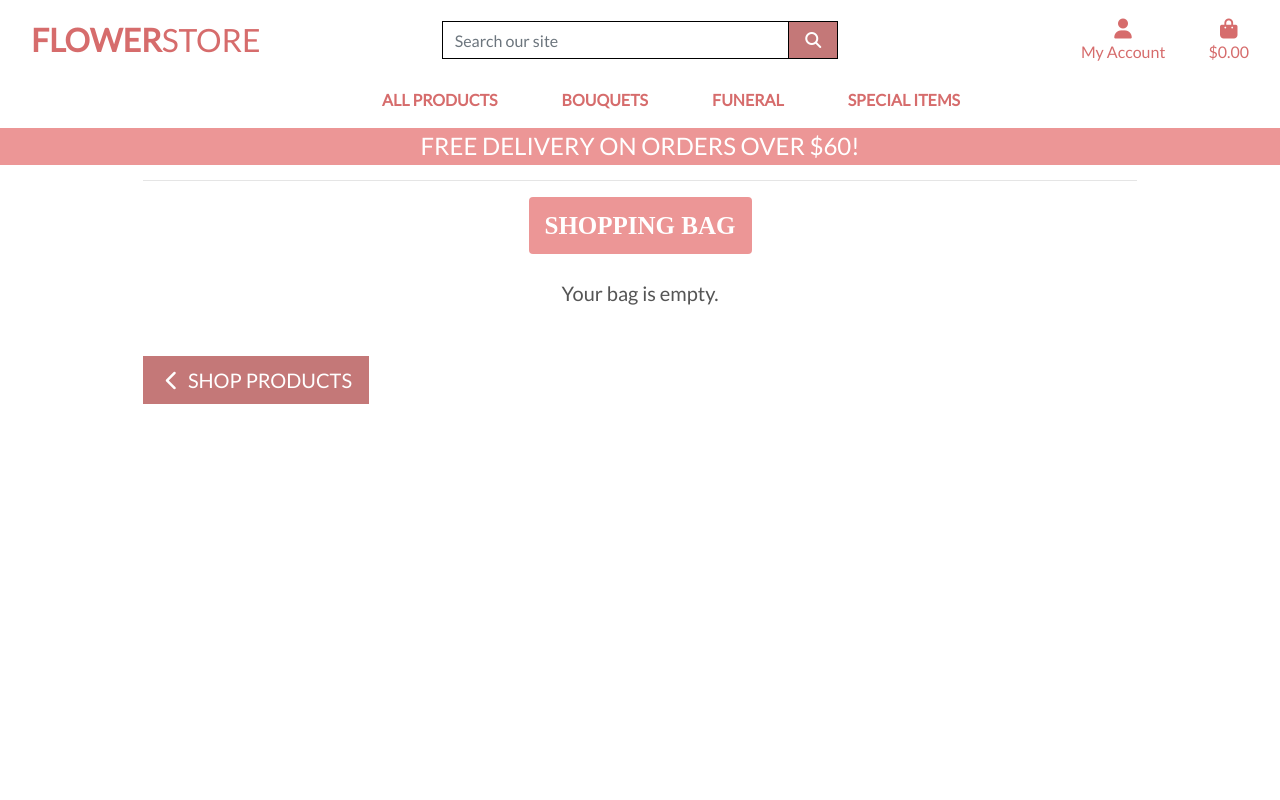
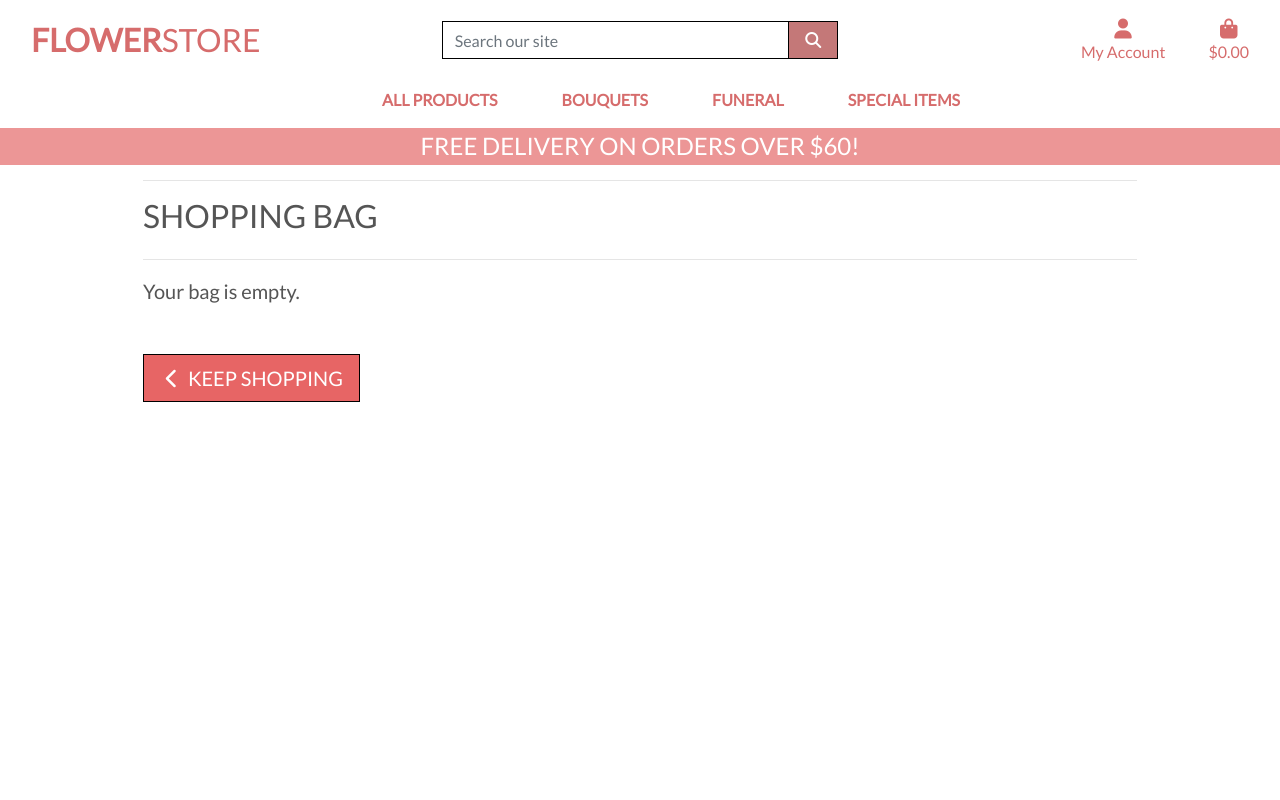
Before and after one commit to YOSTINA-dh/flower_store1, a Django app: page /bag/ in a window 1280 px wide. Run offline with Django 3.2, Linux system fonts and the light colour scheme; some libraries are stand-ins or nearby versions.

Commit message:
updated bag html

```diff
--- a/bag/templates/bag/bag.html
+++ b/bag/templates/bag/bag.html
@@ -13,13 +14,10 @@
     <div class="overlay"></div>
     <div class="container mb-2">
         <div class="row">
-        <div class="col text-center ">
+            <div class="col">
                 <hr>
-            <a class="category-badge text-decoration-none">
-                <span class="p-3 mb-4 logo-font badge badge-white text-white bg-black"
-                    style="font-size: 25px; font-family: 'Prata', serif;">Shopping Bag</span>
-            </a>
-
+                <h2 class="logo-font mb-4">Shopping Bag</h2>
+                <hr>
             </div>
         </div>
 
@@ -30,44 +28,35 @@
                         <table class="table table-sm table-borderless">
                             <thead class="text-black">
                                 <tr>
-                            <th scope="col">Products</th>
+                                    <th scope="col">Product Info</th>
                                     <th scope="col"></th>
                                     <th scope="col">Price</th>
                                     <th scope="col">Qty</th>
-
+                                    <th scope="col">Subtotal</th>
                                 </tr>
                             </thead>
 
                             {% for item in bag_items %}
                                 <tr>
                                     <td class="p-3 w-25">
-                            {% if item.product.image %}
-                            <img class="img-fluid rounded" src="{{ item.product.image.url }}"
-                                alt="{{ item.product.name }}">
-                            {% else %}
-                            <img class="img-fluid rounded" src="{{ MEDIA_URL }}noimage.jpg"
-                                alt="{{ item.product.name }}">
-                            {% endif %}
-                            <hr style="border: 2px white solid;">
+                                        <img class="img-fluid rounded" src="{{ item.product.image.url }}">
                                     </td>
                                     <td class="py-3">
-                            <p class="my-0 text-uppercase" style="font-size: 15;">
-                                <strong>{{ item.product.name }}</strong>
-                            </p>
-                            <p class="my-0 small">SKU: {{ item.product.sku|upper }}</p>
+                                        <p class="my-0"><strong>{{ item.product.name }}</strong></p>
+                                        <p class="my-0"><strong>Size: </strong>{% if item.product.has_sizes %}{{ item.size|upper }}{% else %}N/A{% endif %}</p>
+                                        <p class="my-0 small text-muted">SKU: {{ item.product.sku|upper }}</p>
                                     </td>
                                     <td class="py-3">
-                            <p class="my-0"><strong>£{{ item.product.price }}</strong></p>
+                                        <p class="my-0">${{ item.product.price }}</p>
                                     </td>
-                        <td class="py-3 ">
+                                    <td class="py-3 w-25">
                                         <form class="form update-form" method="POST" action="{% url 'adjust_bag' item.item_id %}">
                                             {% csrf_token %}
                                             <div class="form-group">
                                                 <div class="input-group">
                                                     <div class="input-group-prepend">
-                                            <button class="decrement-qty btn btn-sm btn-black rounded-0 my-o"
-                                                style="padding: 4px;" data-item_id="{{ item.item_id }}"
-                                                id="decrement-qty_{{ item.item_id }}">
+                                                        <button class="decrement-qty btn btn-sm btn-black rounded-0"
+                                                            data-item_id="{{ item.item_id }}" id="decrement-qty_{{ item.item_id }}">
                                                             <span>
                                                                 <i class="fas fa-minus fa-sm"></i>
                                                             </span>
@@ -119,23 +106,25 @@
                                         <span class="icon">
                                             <i class="fas fa-chevron-left"></i>
                                         </span>
-                                <span class="text-uppercase">SHOP PRODUCTS</span>
+                                        <span class="text-uppercase">Keep Shopping</span>
                                     </a>
-                            <a href="{% url 'checkout' %}" class="btn btn-black rounded-0 btn-lg">
-                                <span class="text-uppercase">Checkout&#128179;</span>
-
+                                    <a href="" class="btn btn-black rounded-0 btn-lg">
+                                        <span class="text-uppercase">Secure Checkout</span>
+                                        <span class="icon">
+                                            <i class="fas fa-lock"></i>
+                                        </span>
                                     </a>
                                 </td>
                             </tr>
                         </table>
                     </div>
                 {% else %}
-            <p class="lead mb-5 text-center">Your bag is empty.</p>
-            <a href="{% url 'products' %}" class="btn btn-black rounded-0 btn-lg text-center">
+                    <p class="lead mb-5">Your bag is empty.</p>
+                    <a href="{% url 'products' %}" class="btn btn-outline-black rounded-0 btn-lg">
                         <span class="icon">
                             <i class="fas fa-chevron-left"></i>
                         </span>
-                <span class="text-uppercase">SHOP PRODUCTS</span>
+                        <span class="text-uppercase">Keep Shopping</span>
                     </a>
                 {% endif %}
             </div>
```
Also changed, not shown: other parts of bag/templates/bag/bag.html (+16 -17 lines). Lines whose indentation alone changed are shown as unchanged.
